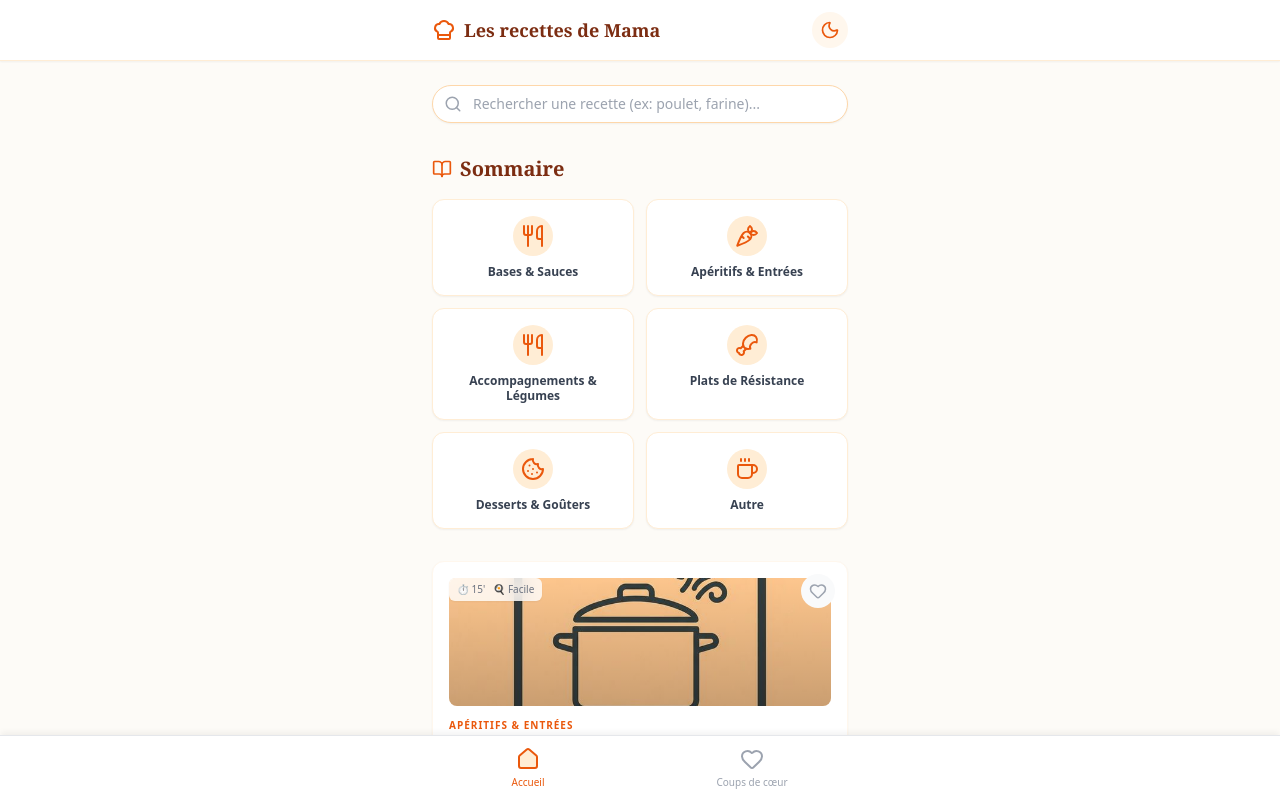
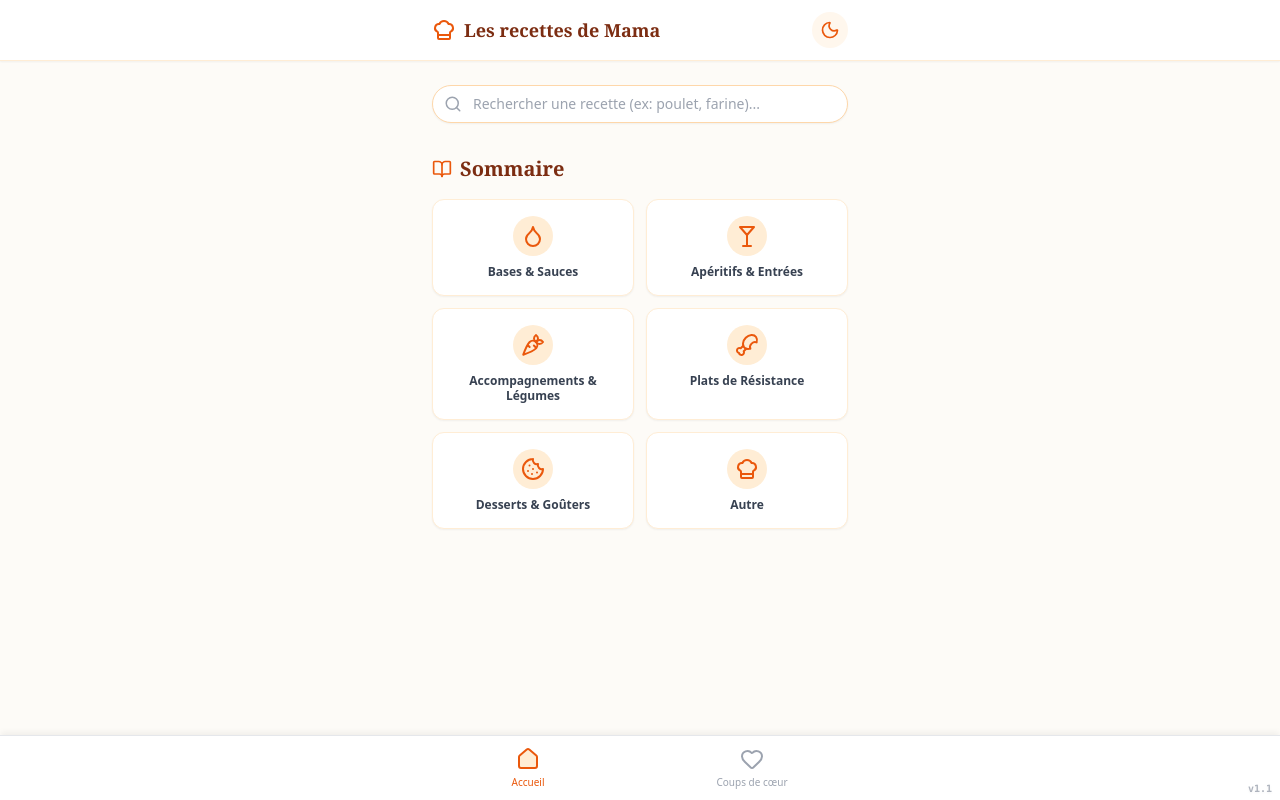
Before and after one commit to theobaldcharlie83-hue/recettes_mama, a React (Vite) app: page / in a window 1280 px wide. Shown: the top 800 px of the page. Built offline with nearby package versions, Linux system fonts and the light colour scheme.

Commit message:
chore: release version 1.1

```diff
--- a/public/data/recipes.json
+++ b/public/data/recipes.json
@@ -374,7 +374,7 @@
   {
     "title": "Porc au caramel",
     "chapter": "Plats de Résistance",
-    "ingredients": "Oignon (x4), viande (1kg) sauté de porc, 6 morceaux de sucre (30g), sauce nloc mam + sauce soja 4 à 5 CS.",
+    "ingredients": "Oignon (x4), viande (1kg) sauté de porc, 6 morceaux de sucre (30g), sauce nuoc mam + sauce soja 4 à 5 CS.",
     "instructions": [
       "Hacher l'oignon (x4), mettre l'oignon + viande (1kg) sauté de porc dans un faitout pendant 15' en remuant.",
       "Au bout de 15', rajouter 6 morceaux de sucre (30g) et remuer. Laisser revenir 5'.",
@@ -908,5 +908,75 @@
     "image": "/default_recipe.png",
     "prepTime": "15",
     "difficulty": "Facile"
+  },
+  {
+    "id": 48,
+    "title": "Porc sauté aux nouilles",
+    "chapter": "Plats de Résistance",
+    "ingredients": "À compléter...",
+    "instructions": [
+      "À compléter..."
+    ],
+    "tags": [
+      "À compléter"
+    ],
+    "prepTime": "?",
+    "difficulty": "?"
+  },
+  {
+    "id": 49,
+    "title": "Rouleaux de printemps",
+    "chapter": "Entrées et Apéros",
+    "ingredients": "À compléter...",
+    "instructions": [
+      "À compléter..."
+    ],
+    "tags": [
+      "À compléter"
+    ],
+    "prepTime": "?",
+    "difficulty": "?"
+  },
+  {
+    "id": 50,
+    "title": "Tomates farcies au boeuf",
+    "chapter": "Plats de Résistance",
+    "ingredients": "À compléter...",
+    "instructions": [
+      "À compléter..."
+    ],
+    "tags": [
+      "À compléter"
+    ],
+    "prepTime": "?",
+    "difficulty": "?"
+  },
+  {
+    "id": 51,
+    "title": "Samoussa au thon",
+    "chapter": "Entrées et Apéros",
+    "ingredients": "À compléter...",
+    "instructions": [
+      "À compléter..."
+    ],
+    "tags": [
+      "À compléter"
+    ],
+    "prepTime": "?",
+    "difficulty": "?"
+  },
+  {
+    "id": 52,
+    "title": "Colombo au porc",
+    "chapter": "Plats de Résistance",
+    "ingredients": "À compléter...",
+    "instructions": [
+      "À compléter..."
+    ],
+    "tags": [
+      "À compléter"
+    ],
+    "prepTime": "?",
+    "difficulty": "?"
   }
 ]
--- a/src/App.jsx
+++ b/src/App.jsx
@@ -37,6 +37,9 @@ export default function App() {
                     <Route path="recipe/:id" element={<RecipePage />} />
                 </Route>
             </Routes>
+            <div className="fixed bottom-1 right-2 text-[10px] text-gray-400/80 dark:text-gray-500/80 z-[100] pointer-events-none font-mono font-bold drop-shadow-sm">
+                v1.1
+            </div>
         </>
     );
 }
--- a/src/components/RecipeCard.jsx
+++ b/src/components/RecipeCard.jsx
@@ -1,7 +1,17 @@
 import React, { useContext } from 'react';
 import { useNavigate } from 'react-router-dom';
-import { Heart } from 'lucide-react';
+import { Heart, Search, XCircle, BookOpen, Utensils, Carrot, Drumstick, Cookie, Coffee, Droplet, Martini, ChefHat } from 'lucide-react';
 import { AppContext } from '../context/AppContext';
+
+const getCategoryIcon = (chapter, size = 48) => {
+    if (!chapter) return <ChefHat size={size} />;
+    if (chapter.includes('Sauces')) return <Droplet size={size} />;
+    if (chapter.includes('Entrées')) return <Martini size={size} />;
+    if (chapter.includes('Légumes')) return <Carrot size={size} />;
+    if (chapter.includes('Plats')) return <Drumstick size={size} />;
+    if (chapter.includes('Desserts')) return <Cookie size={size} />;
+    return <ChefHat size={size} />;
+};
 
 export default function RecipeCard({ recipe }) {
     const navigate = useNavigate();
@@ -27,10 +37,16 @@ export default function RecipeCard({ recipe }) {
                 <Heart size={18} className={isFavorite ? 'fill-red-500 text-red-500' : ''} />
             </button>
 
-            {recipe.image && (
-                <div className="w-full h-32 mb-3 rounded-lg overflow-hidden relative">
+            {recipe.image && recipe.image !== '/default_recipe.png' ? (
+                <div className="w-full h-32 mb-3 rounded-lg overflow-hidden relative shadow-sm">
                     <img src={recipe.image} alt={recipe.title} className="w-full h-full object-cover group-hover:scale-105 transition-transform duration-500" />
-                    <div className="absolute inset-0 bg-gradient-to-t from-black/20 to-transparent"></div>
+                    <div className="absolute inset-0 bg-gradient-to-t from-black/30 to-transparent"></div>
+                </div>
+            ) : (
+                <div className="w-full h-32 mb-3 rounded-lg overflow-hidden relative bg-orange-50/80 dark:bg-gray-800/80 border border-orange-100 dark:border-gray-700 flex items-center justify-center text-orange-400 dark:text-gray-500 shadow-sm transition-colors group-hover:bg-orange-100/80 dark:group-hover:bg-gray-700/80 group-hover:text-orange-500 dark:group-hover:text-orange-400">
+                    <div className="group-hover:scale-110 transition-transform duration-500 opacity-80">
+                        {getCategoryIcon(recipe.chapter, 48)}
+                    </div>
                 </div>
             )}
 
--- a/src/pages/HomePage.jsx
+++ b/src/pages/HomePage.jsx
@@ -1,6 +1,6 @@
 import React, { useContext, useState, useMemo } from 'react';
 import { AppContext } from '../context/AppContext';
-import { Search, XCircle, BookOpen, Utensils, Carrot, Drumstick, Cookie, Coffee } from 'lucide-react';
+import { Search, XCircle, BookOpen, Utensils, Carrot, Drumstick, Cookie, Coffee, Droplet, Martini, ChefHat } from 'lucide-react';
 import RecipeCard from '../components/RecipeCard';
 
 const CHAPTERS = [
@@ -13,12 +13,12 @@ const CHAPTERS = [
 ];
 
 const getIcon = (chapter) => {
-    if (chapter.includes('Sauces')) return <Utensils size={24} />;
-    if (chapter.includes('Entrées')) return <Carrot size={24} />;
-    if (chapter.includes('Légumes')) return <Utensils size={24} />;
+    if (chapter.includes('Sauces')) return <Droplet size={24} />;
+    if (chapter.includes('Entrées')) return <Martini size={24} />;
+    if (chapter.includes('Légumes')) return <Carrot size={24} />;
     if (chapter.includes('Plats')) return <Drumstick size={24} />;
     if (chapter.includes('Desserts')) return <Cookie size={24} />;
-    return <Coffee size={24} />;
+    return <ChefHat size={24} />;
 };
 
 export default function HomePage() {
@@ -97,6 +97,7 @@ export default function HomePage() {
             )}
 
             {/* RECIPE LIST */}
+            {(activeChapter !== 'Tous' || searchTerm) && (
                 <div className="grid gap-4 pb-4">
                     {filteredRecipes.length === 0 ? (
                         <div className="text-center py-10 text-gray-500 dark:text-gray-400 italic bg-white dark:bg-gray-900 rounded-xl border border-dashed border-gray-300 dark:border-gray-700">
@@ -108,6 +109,7 @@ export default function HomePage() {
                         ))
                     )}
                 </div>
+            )}
         </div>
     );
 }
--- a/src/pages/RecipePage.jsx
+++ b/src/pages/RecipePage.jsx
@@ -1,8 +1,18 @@
 import React, { useContext, useState } from 'react';
 import { useParams, useNavigate } from 'react-router-dom';
 import { AppContext } from '../context/AppContext';
-import { Utensils, BookOpen, Heart, ArrowLeft, Loader2 } from 'lucide-react';
+import { Utensils, BookOpen, Heart, ArrowLeft, Loader2, Carrot, Drumstick, Cookie, Coffee, Droplet, Martini, ChefHat } from 'lucide-react';
 import { motion } from 'framer-motion';
+
+const getCategoryIcon = (chapter, size = 120) => {
+    if (!chapter) return <ChefHat size={size} strokeWidth={1.5} />;
+    if (chapter.includes('Sauces')) return <Droplet size={size} strokeWidth={1.5} />;
+    if (chapter.includes('Entrées')) return <Martini size={size} strokeWidth={1.5} />;
+    if (chapter.includes('Légumes')) return <Carrot size={size} strokeWidth={1.5} />;
+    if (chapter.includes('Plats')) return <Drumstick size={size} strokeWidth={1.5} />;
+    if (chapter.includes('Desserts')) return <Cookie size={size} strokeWidth={1.5} />;
+    return <ChefHat size={size} strokeWidth={1.5} />;
+};
 
 export default function RecipePage() {
     const { id } = useParams();
@@ -57,10 +67,16 @@ export default function RecipePage() {
         >
             <div className="relative p-6 text-center pt-24 pb-8 transition-colors flex flex-col items-center justify-end min-h-[220px]">
                 {/* Image Background */}
-                {recipe.image && (
+                {recipe.image && recipe.image !== '/default_recipe.png' ? (
                     <div className="absolute inset-0 z-0">
                         <img src={recipe.image} alt={recipe.title} className="w-full h-full object-cover opacity-90 dark:opacity-70" />
                         <div className="absolute inset-0 bg-gradient-to-t from-white via-white/80 to-transparent dark:from-gray-900 dark:via-gray-900/80"></div>
+                    </div>
+                ) : (
+                    <div className="absolute inset-0 z-0 bg-gradient-to-b from-orange-50/50 to-white dark:from-gray-800/40 dark:to-gray-900 flex items-center justify-center opacity-70">
+                        <div className="text-orange-200 dark:text-gray-800 mb-8 transform hover:scale-105 transition-transform duration-700">
+                            {getCategoryIcon(recipe.chapter, 160)}
+                        </div>
                     </div>
                 )}
 
```
Also changed, not shown: ocr_dump.txt, 2 other files (tests, documents, lock files or other folders). Lines whose indentation alone changed are shown as unchanged.
